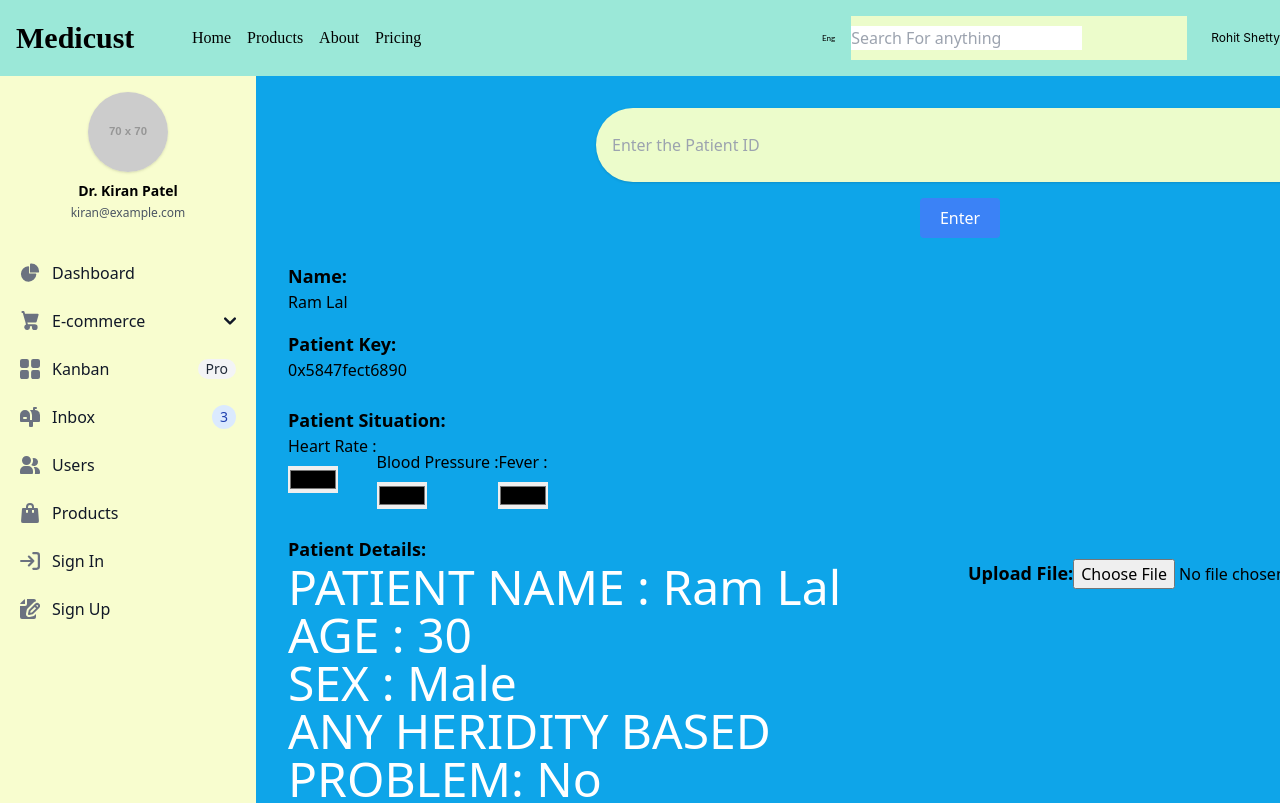
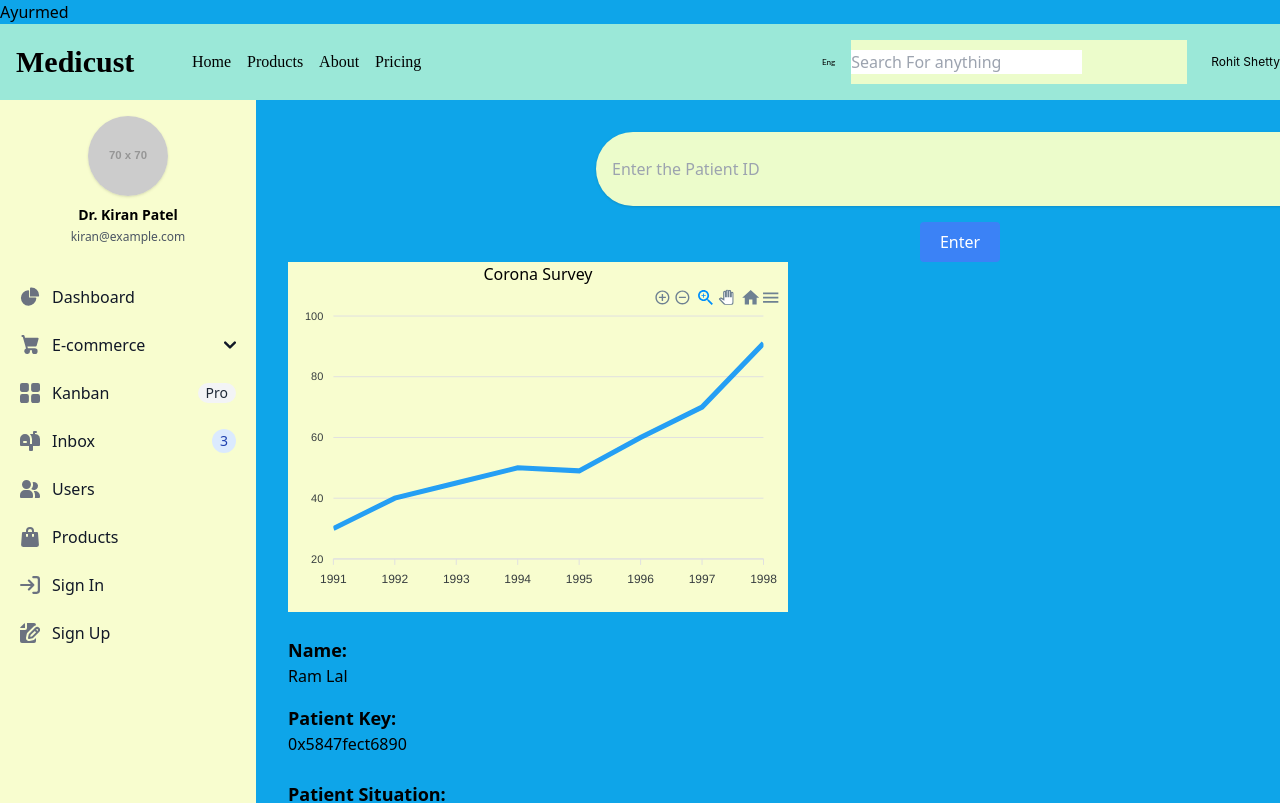
Before and after one commit to nikhil94058/medicare, a React (Create React App) app in the folder client/: page / in a window 1280 px wide. Shown: the top 803 px of the page. Built offline with nearby package versions, Linux system fonts and the light colour scheme.

Commit message:
Graph added

```diff
--- a/client/package.json
+++ b/client/package.json
@@ -7,8 +7,10 @@
     "@testing-library/jest-dom": "^5.17.0",
     "@testing-library/react": "^13.4.0",
     "@testing-library/user-event": "^13.5.0",
+    "apexcharts": "^3.45.2",
     "flowbite": "^2.2.1",
     "react": "^18.2.0",
+    "react-apexcharts": "^1.4.1",
     "react-dom": "^18.2.0",
     "react-router-dom": "^6.21.3",
     "react-scripts": "5.0.1",
--- a/client/src/App.js
+++ b/client/src/App.js
@@ -11,8 +11,8 @@ import { Footer } from './Component/Footer';
 function App() {
   return (
     <div className="w-[1728px] h-[3737px] relative bg-sky-500 items-center">
-      {/*<p> Ayurmed</p>
-      <Navbar />
+      <p> Ayurmed</p>
+      {/*<Navbar />
       <Hero />
       <Ask />
       <Testimonials />
--- /dev/null
+++ b/client/src/Component/Chart.js
@@ -0,0 +1,54 @@
+import React, { useState } from 'react'
+import Chart from "react-apexcharts";
+const Chart1 = () => {
+  return (
+    <div className="chart-container bg-[#F8FDCF] w-[500px]">
+      <center>
+        <h2 className="chart-title">Corona Survey</h2>
+        <div className="chart-wrapper">
+          <ApexChart />
+        </div>
+      </center>
+    </div>
+  );
+};
+
+
+
+const ApexChart = () => {
+  const [state, setState] = useState({
+    options: {
+      chart: {
+        id: "basic-bar"
+      },
+      xaxis: {
+        categories: [1991, 1992, 1993, 1994, 1995, 1996, 1997, 1998, 1999]
+      }
+    },
+    series: [
+      {
+        name: "series-1",
+        data: [30, 40, 45, 50, 49, 60, 70, 91]
+      }
+    ]
+  });
+
+  return (
+    <div>
+      <div className="app">
+        <div className="row">
+          <div className="mixed-chart">
+            <Chart
+              options={state.options}
+              series={state.series}
+              type="line"
+              width="500"
+            />
+          </div>
+        </div>
+      </div>
+    </div>
+  );
+};
+
+export default Chart1;
--- a/client/src/Component/DoctorPage.js
+++ b/client/src/Component/DoctorPage.js
@@ -1,5 +1,6 @@
 import React from 'react'
 import { Navbar } from './Navbar'
+import Chart from './Chart';
 export const DoctorPage = () => {
   const profile = {
     name: "Dr. Kiran Patel",
@@ -58,7 +59,7 @@ const Main1 = () => {
         <center>
           <button className="mt-4 p-2 bg-blue-500 text-white rounded w-20">Enter</button>
         </center>
-
+        <Chart />
         <div className="mt-6">
           <p className="text-lg font-semibold">Name:</p>
           <p>{PName}</p>
```
Also changed, not shown: 1 other file (tests, documents, lock files or other folders).
